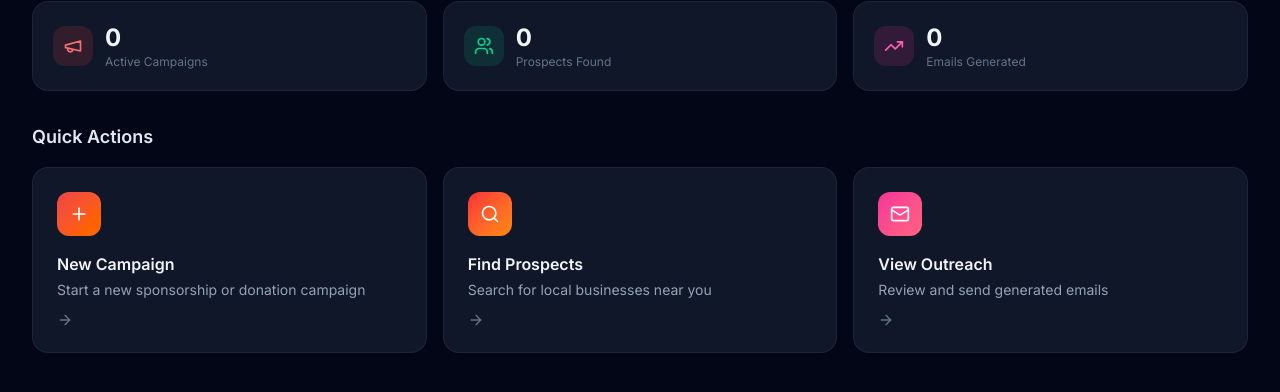
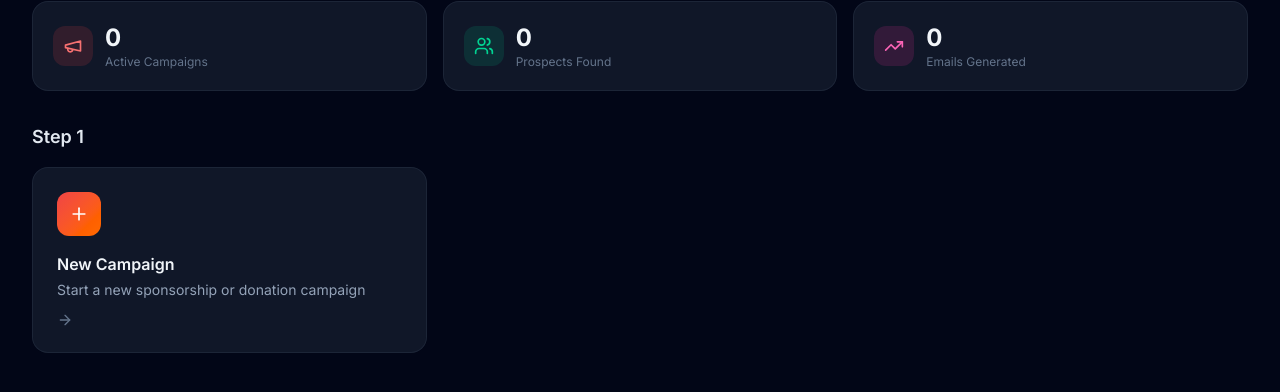
Before and after one commit to jszopin-wq/SponsorMyThing, a Next.js app: page /dashboard in a window 1280 px wide. Shown: the part 192-584 px from the top of the page. Built offline with nearby package versions, Linux system fonts and the light colour scheme; no server answers; the database is empty.

Commit message:
Update dashboard quick actions: remove prospects and outreach, rename to Step 1

```diff
--- a/src/app/dashboard/page.tsx
+++ b/src/app/dashboard/page.tsx
@@ -57,20 +57,6 @@ export default async function DashboardPage() {
             title: "New Campaign",
             description: "Start a new sponsorship or donation campaign",
             color: "from-brand-500 to-orange-500",
-        },
-        {
-            href: "/dashboard/campaigns",
-            icon: Search,
-            title: "Find Prospects",
-            description: "Search for local businesses near you",
-            color: "from-red-500 to-orange-400",
-        },
-        {
-            href: "/dashboard/outreach",
-            icon: Mail,
-            title: "View Outreach",
-            description: "Review and send generated emails",
-            color: "from-pink-500 to-rose-400",
         },
     ];
 
@@ -143,7 +129,7 @@ export default async function DashboardPage() {
 
             {/* Quick Actions */}
             <div className="mb-4">
-                <h2 className="text-lg font-semibold text-surface-200">Quick Actions</h2>
+                <h2 className="text-lg font-semibold text-surface-200">Step 1</h2>
             </div>
             <div className="grid gap-4 sm:grid-cols-3">
                 {quickActions.map((action) => (
```
